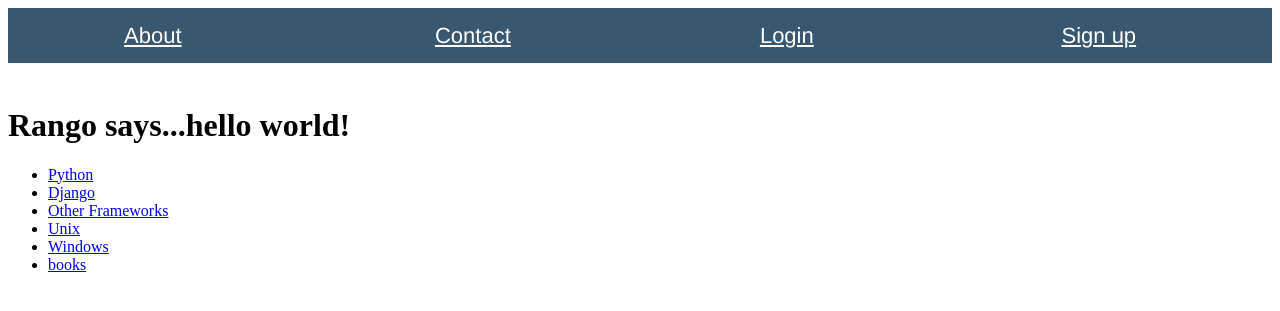
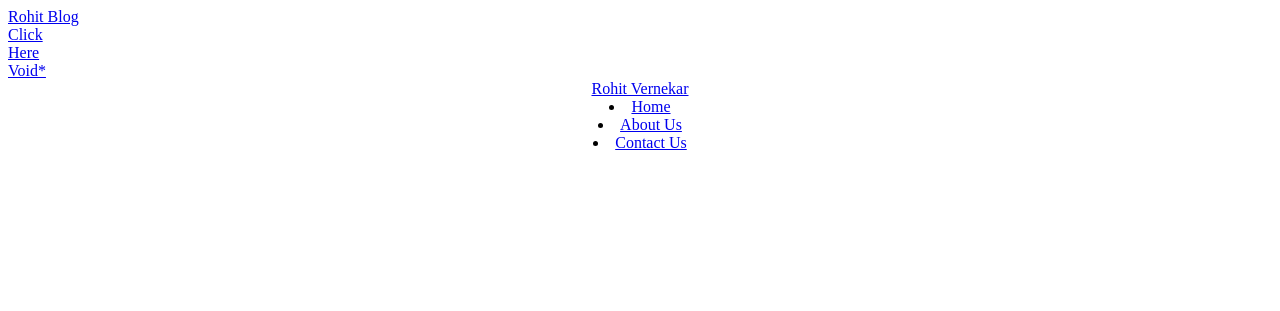
Before and after one commit to rohitvernekar/tango_with_django, a Django app: page /rango/ in a window 1280 px wide. Shown: the top 311 px of the page. Run offline with Django 3.2, Linux system fonts and the light colour scheme; data comes from the database, SQL or seed files in the repository; lists and menus that the app fills with data are empty; parts of the project's set-up code (start-up, migrations or seed data) failed here and were passed over.

Commit message:
Revamping index page for Blogging

```diff
--- a/templates/rango/index.html
+++ b/templates/rango/index.html
@@ -8,10 +8,25 @@
     </head>
 
     <body>
+        <a href="#menu"><div class="bogocircle"><div class="blog">Rohit Blog</div></div></a>
+        <a href="#menu"><div class="arrow">Click <br>Here</div>
+        <div class="void">Void*</div>
+        <div id="page" align="center">
+        <a name="menu"></a>
+            <div id="tops">
+                 <div class="mylogo"><a href="/rango/">Rohit Vernekar</a></div>
+                 <div class="topmenu">
+        <li><a href="/rango/">Home</a></li>
+        <li><a href="/rango/about/">About Us</a></li>
+        <li><a href="/rango/contactus/">Contact Us</a></li>
+        </div></div>
+        <br/><br/>
 
-    <table>
-        <thead>
-        <tr>
+
+<!--
+            <table>
+                <thead>
+                <tr>
             <th scope="col" colspan="2">
             <a class="astyle" href="/rango/about/">About</a>
             </th>
@@ -40,7 +55,6 @@
           </thead>
           </table>
 
-
         {% if user.is_authenticated %}
         <h1> Rango says ...hello {{ user.username }}</h1>
         {% else %}
@@ -56,7 +70,7 @@
         {% else %}
             <strong>There are no categories present.</strong>
         {% endif %}
-
+-->
     </body>
 
 </html>
```
